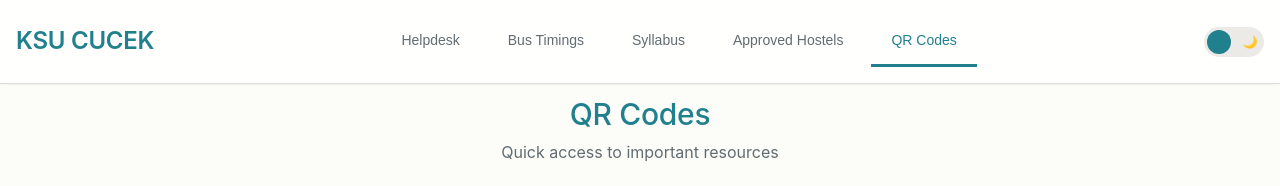
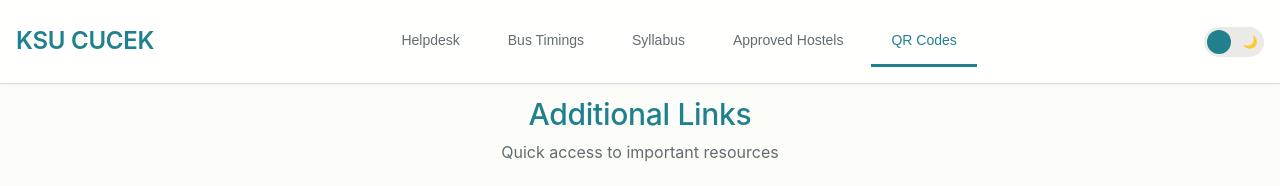
Before and after one commit to rezinch/ksu_helpline, a website: page index.html in a window 1280 px wide. Both pictures are taken after a click on the tab "QR Codes". Shown: the top 186 px of the page. Drawn offline with nearby package versions, Linux system fonts and the light colour scheme; no server answers; a web font is replaced by a local one.

Commit message:
Update index.html

```diff
--- a/index.html
+++ b/index.html
@@ -225,7 +225,7 @@
         <!-- 5. QR Codes -->
         <section id="qrcodes" class="tab-content section-animate hidden" role="tabpanel" aria-labelledby="tab-qrcodes">
             <div class="section-header">
-                <h2>QR Codes</h2>
+                <h2>Additional Links</h2>
                 <p class="section-description">Quick access to important resources</p>
             </div>
             <div class="qr-grid">
```
